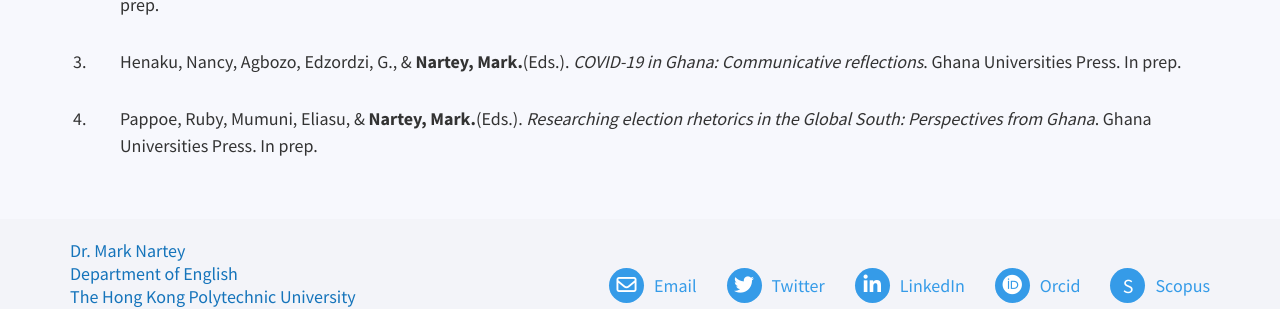
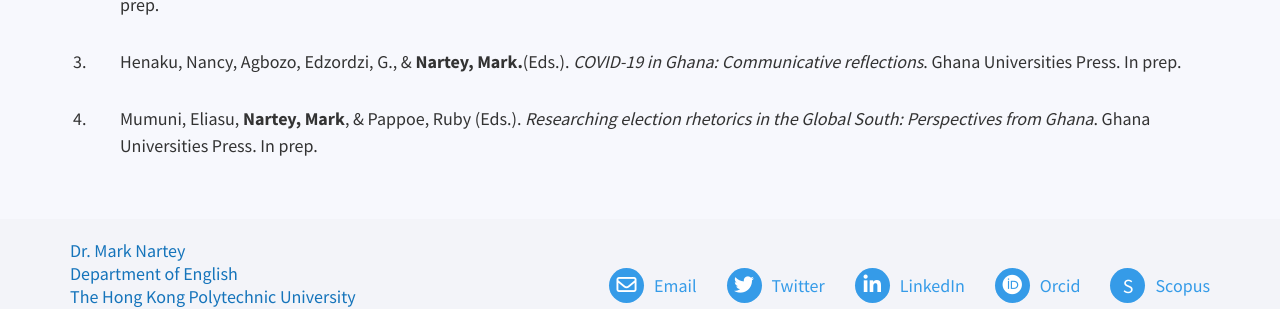
Before and after one commit to danielcornock/marknartey.com, a Jekyll site: the page built from _pages/publications.md, in a window 1280 px wide. Shown: the part 564-873 px from the top of the page. Built offline with Jekyll 4.4.1, drawn with Linux system fonts in a browser that asks for light colours; nearby versions of some CDN libraries.

```diff
--- a/_data/books.yml
+++ b/_data/books.yml
@@ -9,6 +9,6 @@ items:
   - content: "Henaku, Nancy, Agbozo, Edzordzi, G., & <b>Nartey, Mark.</b>(Eds.).
       <i>COVID-19 in Ghana: Communicative reflections</I>. Ghana Universities
       Press. In prep."
-  - content: "Pappoe, Ruby, Mumuni, Eliasu, & <b>Nartey, Mark.</b>(Eds.). <i>
+  - content: "Mumuni, Eliasu, <b>Nartey, Mark</b>, & Pappoe, Ruby (Eds.). <i>
       Researching election rhetorics in the Global South: Perspectives from
       Ghana</I>. Ghana Universities Press. In prep."
```
